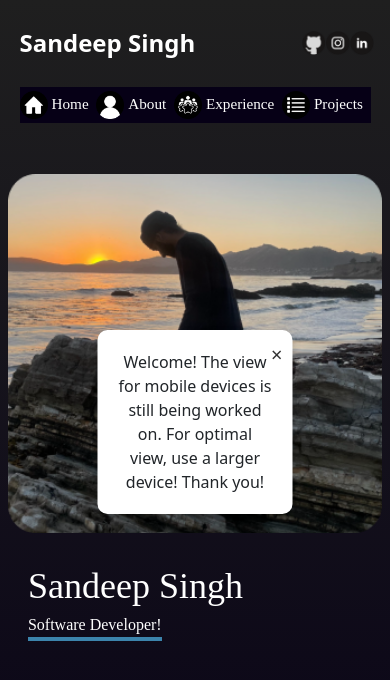
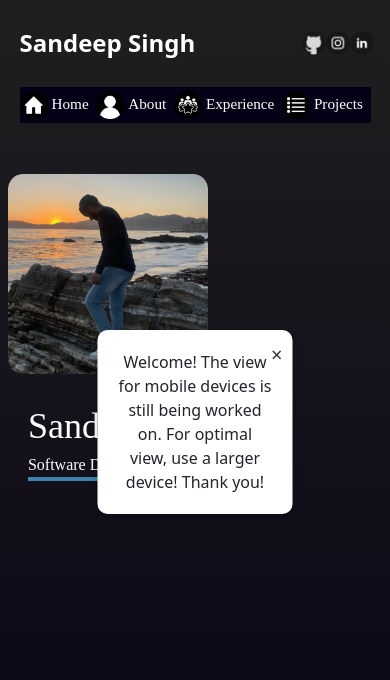
Before and after one commit to SandeepS3/personal-website, a React (Create React App) app: page / in a window 390 px wide. Shown: the top 680 px of the page. Built offline with nearby package versions, Linux system fonts and the light colour scheme; a web font is replaced by a local one.

Commit message:
fix homepage mobile

```diff
--- a/src/pages/HomeStyles.js
+++ b/src/pages/HomeStyles.js
@@ -43,7 +43,9 @@ const mediaStyles = {
     paddingTop: "5vh",
   },
   image: {
-    display: "flex",
+    // display: "flex",
+    width: "200px", // Set a fixed width
+    height: "200px",
     alignItems: "center",
     justifyContent: "center",
   },
```
